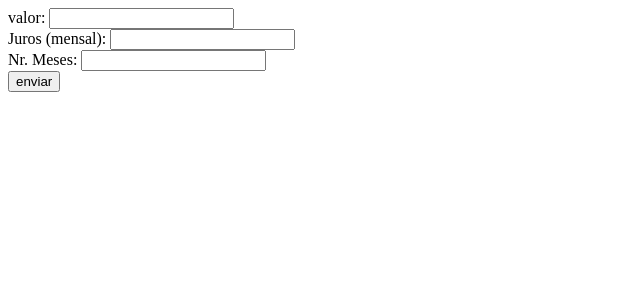
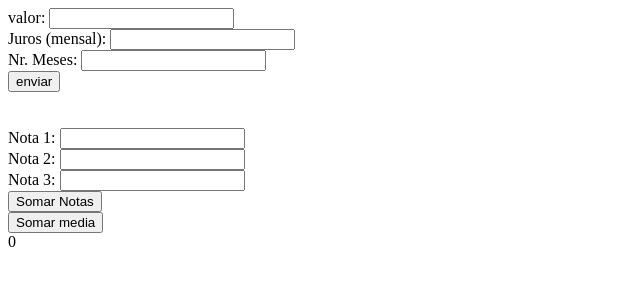
Before and after one commit to dudamaina/primeiroe_3t, a plain HTML site: page index.html in a window 1280 px wide. Shown: the whole page, without its empty margins (0-640 px from the left). Drawn offline with Linux system fonts and the light colour scheme.

Commit message:
Update index.html

```diff
--- a/index.html
+++ b/index.html
@@ -12,3 +12,14 @@
     Juros (mensal): <input id="juros" type="text"><br>
     Nr. Meses: <input id="meses" type="text"><br>
    <button onclick="calcula()"> enviar </button>
+
+    <br><br><br>
+    Nota 1: <input id="t1" type="text"><br>
+    Nota 2: <input id="t2" type="text"><br>
+    Nota 3: <input id="t3" type="text"><br>
+    <button onclick="somaNota()">Somar Notas</button><br>
+    <button onclick="somaNota()">Somar media</button><br>
+
+    <span id="resultado">0</span>
+</body>
+</html>
```
